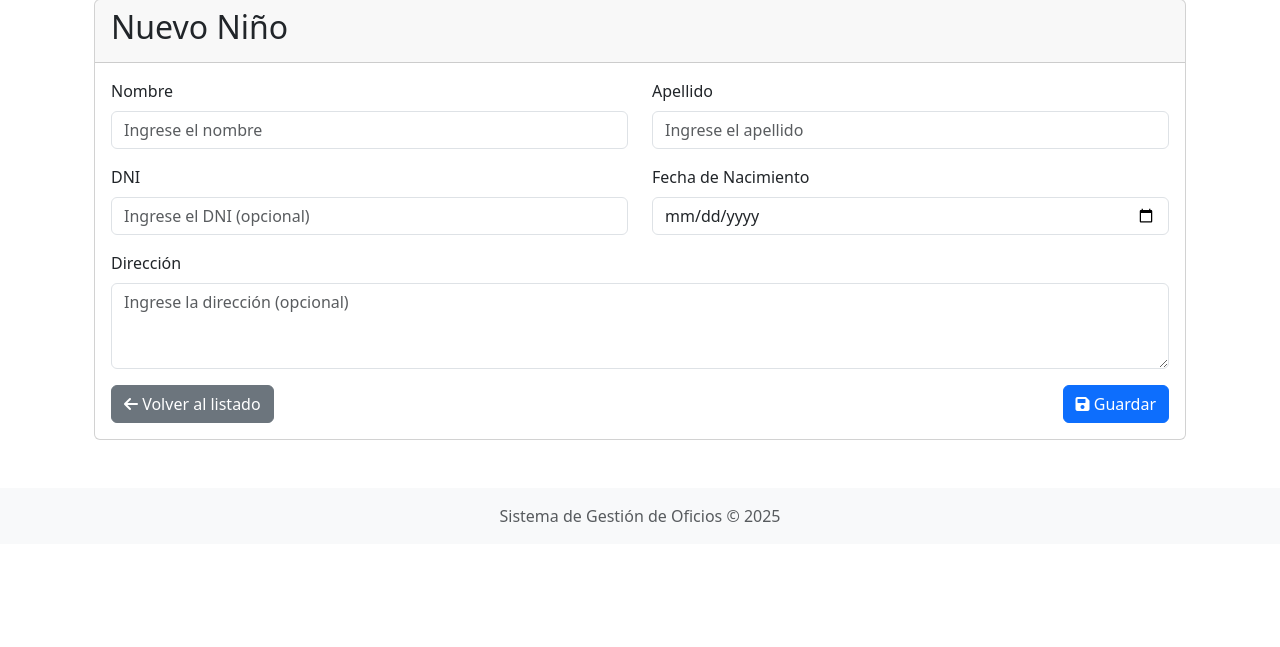
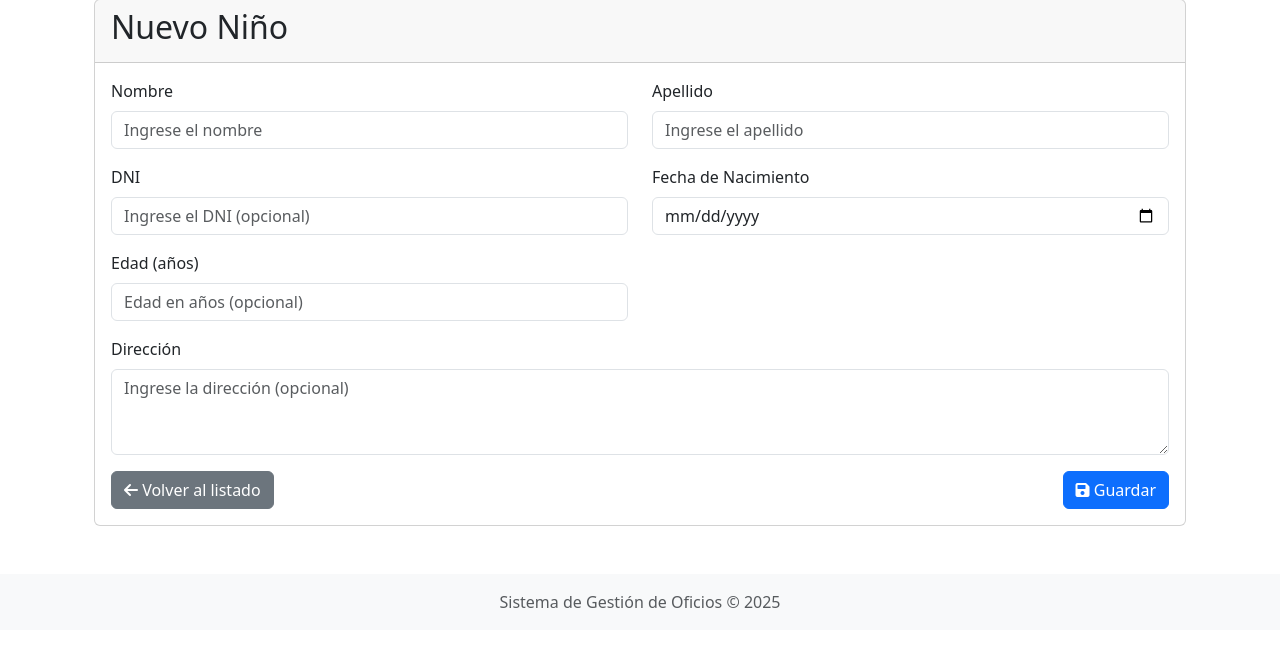
Before and after one commit to orquera10/proyecto_oficios, a Django app: page /personas/ninos/nuevo/ in a window 1280 px wide. Shown: the part 105-752 px from the top of the page. Run offline with Django 5.2, Linux system fonts and the light colour scheme; parts of the project's set-up code (start-up, migrations or seed data) failed here and were passed over; some libraries are stand-ins or nearby versions.

Commit message:
feat: agregando edad a los niños

```diff
--- a/oficios/templates/oficios/oficio_detail.html
+++ b/oficios/templates/oficios/oficio_detail.html
@@ -171,7 +171,7 @@
                             <tr>
                                 <td>{{ relacion.nino.nombre }} {{ relacion.nino.apellido }}</td>
                                 <td>{{ relacion.nino.fecha_nac|date:"d/m/Y"|default:"-" }}</td>
-                                <td>{% if relacion.nino.fecha_nac %}{{ relacion.nino.fecha_nac|timesince }}{% else %}-{% endif %}</td>
+                                <td>{% if relacion.nino.edad_calculada is not None %}{{ relacion.nino.edad_calculada }} años{% else %}-{% endif %}</td>
                                 <td>{{ relacion.nino.dni|default:"-" }}</td>
                                 <td>{{ relacion.nino.direccion|default:"-"|truncatechars:30 }}</td>
                                 <td>{{ relacion.observaciones|default:"-" }}</td>
--- a/personas/forms.py
+++ b/personas/forms.py
@@ -5,7 +5,7 @@ from .models import Nino, Parte
 class NinoForm(forms.ModelForm):
     class Meta:
         model = Nino
-        fields = ['nombre', 'apellido', 'dni', 'fecha_nac', 'direccion']
+        fields = ['nombre', 'apellido', 'dni', 'fecha_nac', 'edad', 'direccion']
         widgets = {
             'nombre': forms.TextInput(attrs={
                 'class': 'form-control',
@@ -26,6 +26,11 @@ class NinoForm(forms.ModelForm):
                 'type': 'date',
                 'placeholder': _('Seleccione la fecha de nacimiento (opcional)')
             }),
+            'edad': forms.NumberInput(attrs={
+                'class': 'form-control',
+                'min': 0,
+                'placeholder': _('Edad en años (opcional)')
+            }),
             'direccion': forms.Textarea(attrs={
                 'class': 'form-control',
                 'rows': 3,
@@ -37,6 +42,7 @@ class NinoForm(forms.ModelForm):
             'apellido': _('Apellido *'),
             'dni': _('DNI (opcional)'),
             'fecha_nac': _('Fecha de Nacimiento (opcional)'),
+            'edad': _('Edad (opcional)'),
             'direccion': _('Dirección (opcional)'),
         }
 
@@ -57,6 +63,7 @@ class NinoForm(forms.ModelForm):
         self.fields['apellido'].required = True
         self.fields['dni'].required = False
         self.fields['fecha_nac'].required = False
+        self.fields['edad'].required = False
         self.fields['direccion'].required = False
 
 class ParteForm(forms.ModelForm):
--- a/personas/models.py
+++ b/personas/models.py
@@ -7,6 +7,7 @@ class Nino(models.Model):
     direccion = models.CharField(max_length=200, blank=True, null=True)
     dni = models.CharField(max_length=20, unique=True, blank=True, null=True)
     fecha_nac = models.DateField(blank=True, null=True)
+    edad = models.PositiveIntegerField(blank=True, null=True, help_text='Edad en años, si no se conoce la fecha de nacimiento')
 
     class Meta:
         verbose_name = 'Niño'
@@ -14,6 +15,18 @@ class Nino(models.Model):
 
     def __str__(self):
         return f"{self.nombre} {self.apellido}"
+
+    @property
+    def edad_calculada(self):
+        # Si no hay fecha de nacimiento, devolver la edad manual si existe
+        if not self.fecha_nac:
+            return self.edad
+
+        # Calcular edad a partir de la fecha de nacimiento
+        from datetime import date
+        today = date.today()
+        age = today.year - self.fecha_nac.year - ((today.month, today.day) < (self.fecha_nac.month, self.fecha_nac.day))
+        return max(0, age)
 
 class Parte(models.Model):
     id_partes = models.AutoField(primary_key=True)
--- a/personas/templates/personas/nino_form.html
+++ b/personas/templates/personas/nino_form.html
@@ -54,6 +54,18 @@
                     </div>
                 </div>
 
+                <div class="row mb-3">
+                    <div class="col-md-6">
+                        <div class="form-group">
+                            <label for="id_edad" class="form-label">Edad (años)</label>
+                            {{ form.edad }}
+                            <div class="invalid-feedback">
+                                Por favor ingrese una edad válida.
+                            </div>
+                        </div>
+                    </div>
+                </div>
+
                 <div class="mb-3">
                     <div class="form-group">
                         <label for="id_direccion" class="form-label">Dirección</label>
@@ -96,5 +108,28 @@
             }, false)
         })
 })()
+
+// Función para calcular la edad a partir de la fecha de nacimiento
+function calcularEdad(fechaNacimiento) {
+    const hoy = new Date();
+    const fechaNac = new Date(fechaNacimiento);
+    let edad = hoy.getFullYear() - fechaNac.getFullYear();
+    const mes = hoy.getMonth() - fechaNac.getMonth();
+
+    if (mes < 0 || (mes === 0 && hoy.getDate() < fechaNac.getDate())) {
+        edad--;
+    }
+
+    return edad >= 0 ? edad : 0;
+}
+
+// Escuchar cambios en el campo de fecha de nacimiento
+document.getElementById('id_fecha_nac').addEventListener('change', function() {
+    const fechaNacimiento = this.value;
+    if (fechaNacimiento) {
+        const edad = calcularEdad(fechaNacimiento);
+        document.getElementById('id_edad').value = edad;
+    }
+});
 </script>
 {% endblock %}
```
Also changed, not shown: personas/templates/personas/nino_detail.html (+10 -4 lines), personas/templates/personas/nino_list.html (+10 -2 lines), personas/migrations/0004_nino_edad.py (added).
